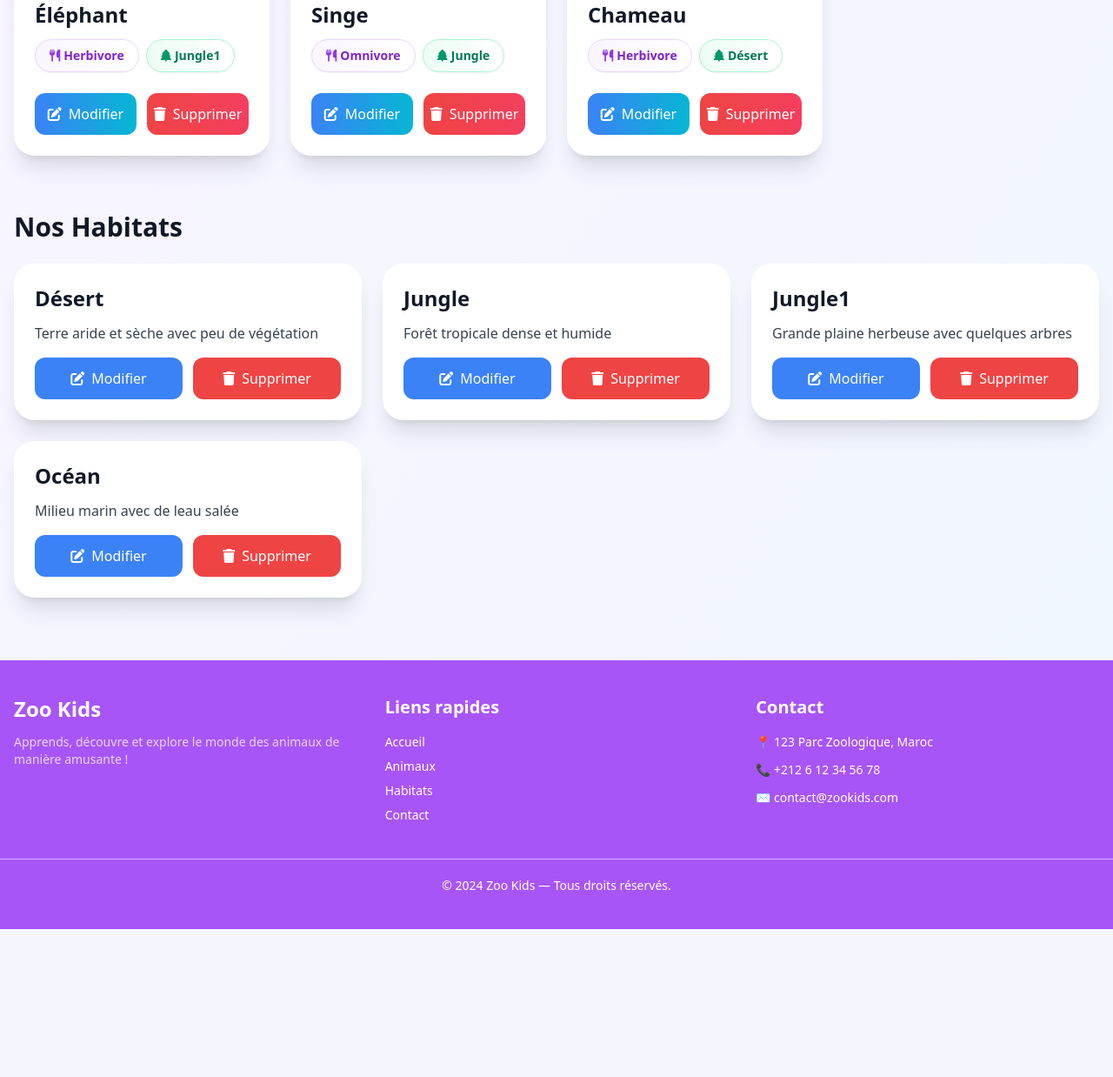
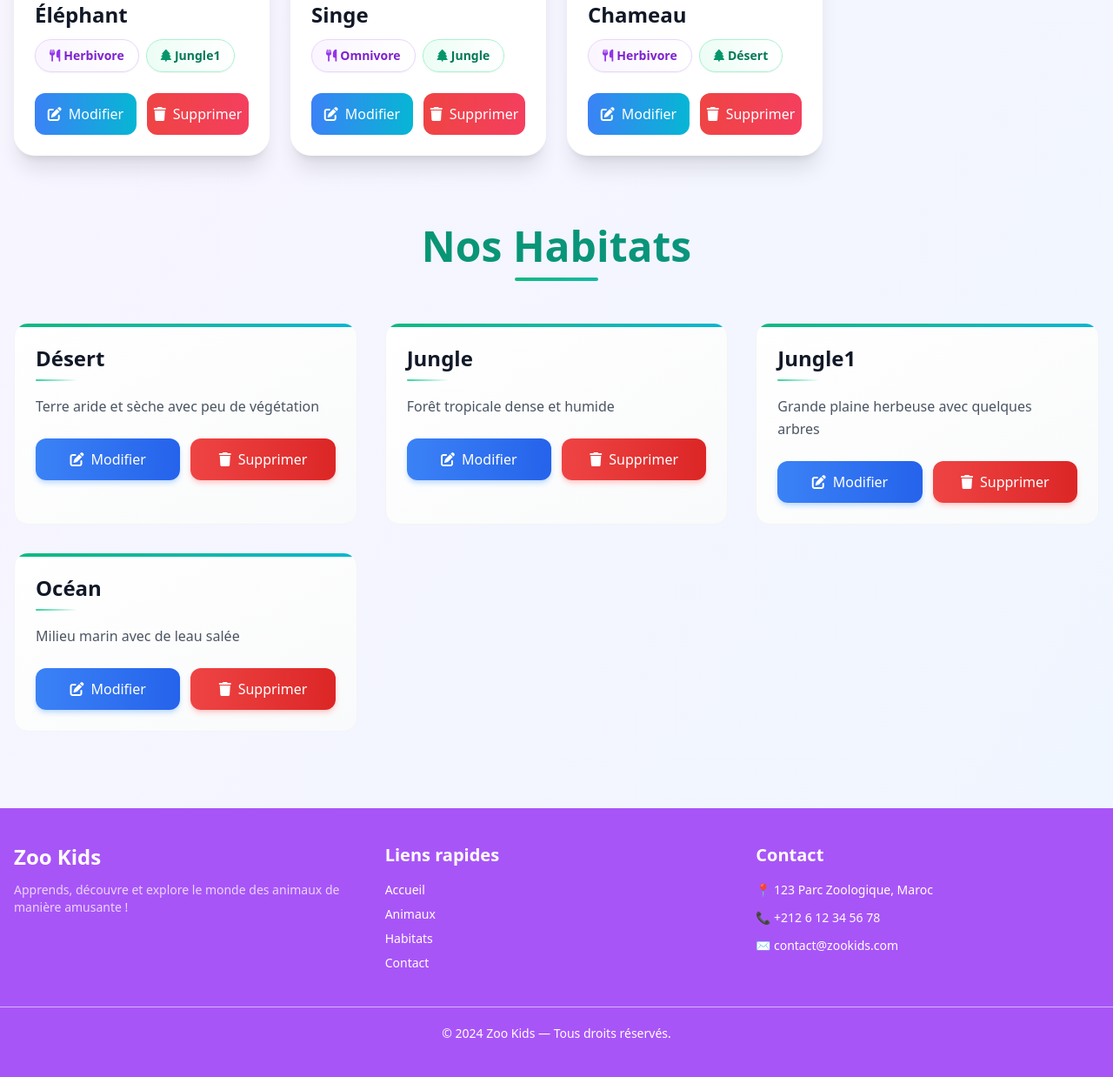
Before and after one commit to AZIZABADA10/Zoo_Encyclop-die, a PHP site: page / in a window 1280 px wide. Shown: the part 737-1975 px from the top of the page at 87% size. Before the commit the page ends 1805 px from the top, so only its background shows below. Run offline with PHP 8.4, Linux system fonts and the light colour scheme; data comes from the database, SQL or seed files in the repository; data that the repository does not hold is empty; some libraries are stand-ins or nearby versions.

Commit message:
feat: modification sur les style du site web

```diff
--- a/actions/modifier_habitat.php
+++ b/actions/modifier_habitat.php
@@ -32,10 +32,10 @@ if (isset($_POST['modifier_habitat'])) {
     <meta charset="UTF-8">
     <meta name="viewport" content="width=device-width, initial-scale=1.0">
     <title>Modifier un Habitat</title>
-
     <script src="https://cdn.tailwindcss.com"></script>
-    <script src="https://kit.fontawesome.com/a076d05399.js" crossorigin="anonymous"></script>
+    <link rel="stylesheet" href="https://cdnjs.cloudflare.com/ajax/libs/font-awesome/6.4.0/css/all.min.css">
     <link rel="stylesheet" href="../assets/style/styles.css">
+    <link rel="shortcut icon" href="../assets/favicon.ico" type="image/x-icon">
 </head>
 
 <body class="bg-gray-100 min-h-screen flex flex-col">
@@ -44,7 +44,7 @@ if (isset($_POST['modifier_habitat'])) {
     <header class="bg-purple-500 text-white shadow-md">
         <div class="container mx-auto px-6 py-6 flex items-center justify-between">
             <h1 class="text-3xl font-bold flex items-center">
-                <i class="fas fa-tree text-4xl md:text-5xl float-animation mr-3"></i>
+                <i class="fas fa-paw text-3xl md:text-5xl float-animation"></i>
                 Gestion des Habitats
             </h1>
 
--- a/index.php
+++ b/index.php
@@ -251,39 +251,65 @@ $animaux = $connexion->query($requet_sql);
                 </div>
         </div>
             <!-- Habitats Grid -->
-            <div class="container mx-auto px-4 py-8">
-                <h2 class="text-3xl font-bold text-gray-900 mb-6">Nos Habitats</h2>
+            <div class="container mx-auto px-4 py-12">
+                <div class="mb-12 text-center">
+                    <h2 class="text-5xl font-extrabold bg-gradient-to-r from-emerald-600 to-teal-600 bg-clip-text text-transparent mb-3">
+                        Nos Habitats
+                    </h2>
+                    <div class="w-24 h-1 bg-gradient-to-r from-emerald-500 to-teal-500 mx-auto rounded-full"></div>
+                </div>
 
-                <div class="grid grid-cols-1 md:grid-cols-2 lg:grid-cols-3 gap-6">
+                <div class="grid grid-cols-1 md:grid-cols-2 lg:grid-cols-3 gap-8">
                     <?php foreach ($habitats as $habitat): ?>
-                    <div class="group bg-white rounded-3xl shadow-xl overflow-hidden relative
-                                hover:shadow-2xl transition-all duration-500 hover:-translate-y-2 p-6">
+                    <div class="group relative bg-gradient-to-br from-white to-gray-50 rounded-2xl overflow-hidden
+                                border border-gray-100 hover:border-emerald-200 transition-all duration-300
+                                hover:shadow-2xl hover:shadow-emerald-100/50 hover:-translate-y-1">
 
+                        <!-- Accent décoratif -->
+                        <div class="absolute top-0 left-0 w-full h-1 bg-gradient-to-r from-emerald-500 via-teal-500 to-cyan-500"></div>
+
+                        <div class="p-6">
                             <!-- Nom de l'habitat -->
-                        <h3 class="text-2xl font-bold text-gray-900 mb-3">
+                            <div class="mb-4">
+                                <h3 class="text-2xl font-bold text-gray-900 mb-2 group-hover:text-emerald-600 transition-colors duration-300">
                                     <?= $habitat['nom_habitat']; ?>
                                 </h3>
+                                <div class="w-12 h-0.5 bg-gradient-to-r from-emerald-400 to-transparent rounded-full"></div>
+                            </div>
 
                             <!-- Description -->
-                        <p class="text-gray-700 mb-4"><?= $habitat['description_habitat']; ?></p>
+                            <p class="text-gray-600 leading-relaxed mb-6 line-clamp-3">
+                                <?= $habitat['description_habitat']; ?>
+                            </p>
 
                             <!-- Boutons Modifier / Supprimer -->
                             <div class="flex gap-3">
                                 <a href="actions/modifier_habitat.php?id=<?= $habitat['id']; ?>"
-                            class="flex-1 flex items-center justify-center gap-2 bg-blue-500 text-white py-3 rounded-xl hover:bg-blue-600 transition">
-                                <i class="fas fa-edit"></i> Modifier
+                                class="flex-1 flex items-center justify-center gap-2 bg-gradient-to-r from-blue-500 to-blue-600
+                                        text-white py-3 px-4 rounded-xl font-medium shadow-md shadow-blue-200
+                                        hover:shadow-lg hover:shadow-blue-300 hover:scale-105 transition-all duration-300">
+                                    <i class="fas fa-edit"></i>
+                                    <span>Modifier</span>
                                 </a>
                                 <a href="actions/supprimer_habitat.php?supprimer=<?= $habitat['id']; ?>"
                                 onclick="return confirm('Êtes-vous sûr de vouloir supprimer cet habitat ?');"
-                            class="flex-1 flex items-center justify-center gap-2 bg-red-500 text-white py-3 rounded-xl hover:bg-red-600 transition">
-                                <i class="fas fa-trash"></i> Supprimer
+                                class="flex-1 flex items-center justify-center gap-2 bg-gradient-to-r from-red-500 to-red-600
+                                        text-white py-3 px-4 rounded-xl font-medium shadow-md shadow-red-200
+                                        hover:shadow-lg hover:shadow-red-300 hover:scale-105 transition-all duration-300">
+                                    <i class="fas fa-trash"></i>
+                                    <span>Supprimer</span>
                                 </a>
                             </div>
+                        </div>
+
+                        <!-- Effet de brillance au survol -->
+                        <div class="absolute inset-0 bg-gradient-to-br from-transparent via-white/5 to-transparent
+                                    opacity-0 group-hover:opacity-100 transition-opacity duration-500 pointer-events-none"></div>
                     </div>
                     <?php endforeach; ?>
                 </div>
             </div>
-            <!-- Modal: Add/Edit Animal -->
+            <!-- Modal: Add Animal -->
             <div id="addAnimalModal" class="modal">
                 <div class="modal-content bg-white rounded-3xl shadow-2xl p-8 max-w-2xl w-full mx-4 max-h-[90vh] overflow-y-auto">
                     <div class="flex items-center justify-between mb-6">
@@ -366,10 +392,12 @@ $animaux = $connexion->query($requet_sql);
             <div id="habitatModalAdd" class="modal">
             <div class="modal-content bg-white p-8 rounded-2xl">
 
+                <div class="flex justify-between">
                     <h2 class="text-2xl font-bold mb-4">Ajouter un Habitat</h2>
                 <button onclick="closeModal('habitatModalAdd')" class="text-gray-500 text-xl">
                     <i class="fas fa-times"></i>
                 </button>
+                </div>
 
                 <form method="POST" action="actions/ajouter_habitat.php">
                     <label>Nom de l'habitat</label>
```
Also changed, not shown: assets/style/styles.css (+45 -0 lines), uploads/69331310671c0.webp (added), uploads/6933155bb09fc.jpg (added). Lines whose indentation alone changed are shown as unchanged.
